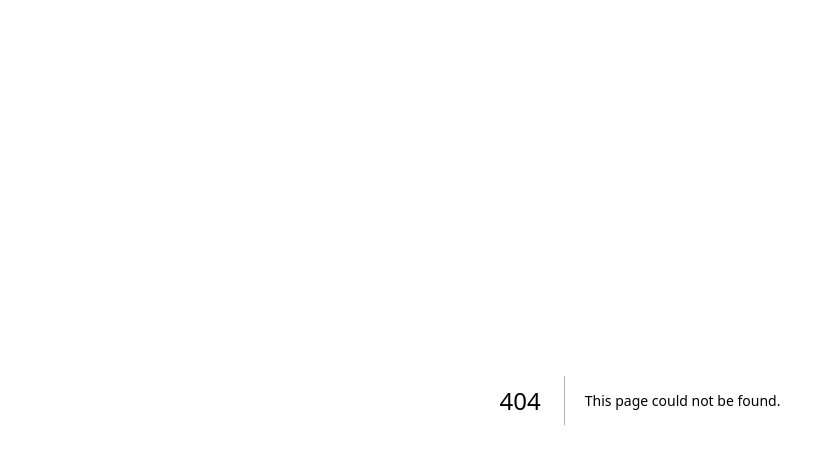
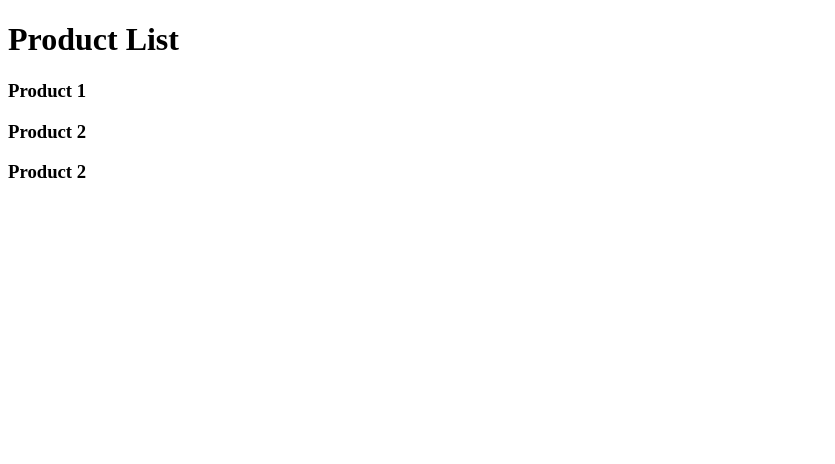
Before and after one commit to aqibnawazdev/nextjs-practice, a Next.js app: page /product in a window 1280 px wide. Before the commit this address had no page. Shown: the top 464 px of the page, without its empty margins (0-835 px from the left). Built offline with nearby package versions, Linux system fonts and the light colour scheme.

Commit message:
Dynamic routes

```diff
--- /dev/null
+++ b/src/app/product/page.tsx
@@ -0,0 +1,14 @@
+
+const Product = () => {
+  return (
+    <>
+      <h1>Product List</h1>
+      <h3>Product 1</h3>
+      <h3>Product 2</h3>
+      <h3>Product 2</h3>
+    </>
+
+  )
+}
+
+export default Product
```
Also changed, not shown: src/app/product/[productId]/page.tsx (added, +14 -0 lines).
